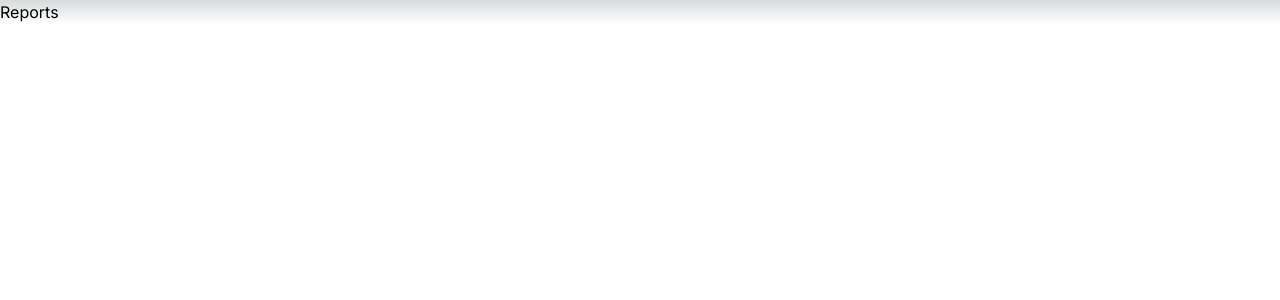
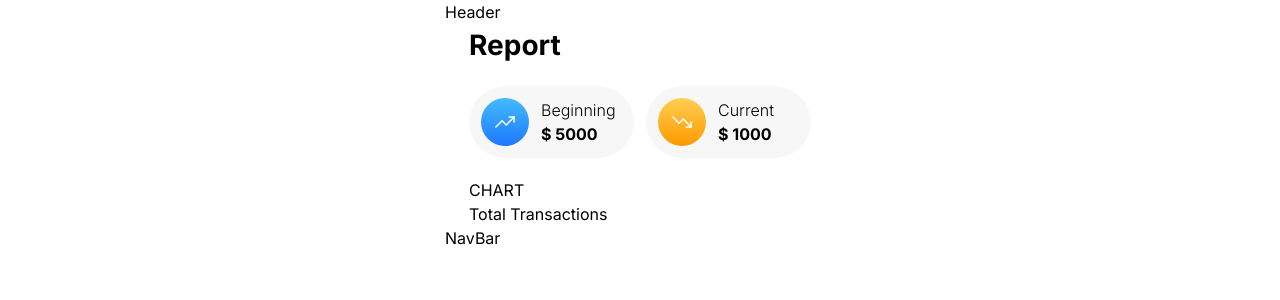
Before and after one commit to oschwill/finco_project, a Next.js app: page /reports in a window 1280 px wide. Shown: the top 300 px of the page. Built offline with nearby package versions, Linux system fonts and the light colour scheme.

Commit message:
balanceIcons component & added to reports

```diff
--- a/src/app/globals.css
+++ b/src/app/globals.css
@@ -8,22 +8,31 @@
   --background-end-rgb: 255, 255, 255;
 }
 
+* {
+  margin: 0;
+  padding: 0;
+  box-sizing: border-box;
+}
+
 @media (prefers-color-scheme: dark) {
-  :root {
+  /* :root {
     --foreground-rgb: 255, 255, 255;
     --background-start-rgb: 0, 0, 0;
     --background-end-rgb: 0, 0, 0;
-  }
+  } */
 }
 
 body {
   color: rgb(var(--foreground-rgb));
-  background: linear-gradient(
+  width: 390px;
+  height: 100vh;
+  margin: 0 auto;
+  /* background: linear-gradient(
       to bottom,
       transparent,
       rgb(var(--background-end-rgb))
     )
-    rgb(var(--background-start-rgb));
+    rgb(var(--background-start-rgb)); */
 }
 
 @layer utilities {
--- a/src/app/reports/page.tsx
+++ b/src/app/reports/page.tsx
@@ -1,5 +1,25 @@
+import BalanceIcons from '@/components/balanceIcons/balanceIcons';
+import Header from '@/components/header/header';
+import NavBar from '@/components/navbar/navbar';
+
 const Reports = () => {
-    return ( <h1>Reports</h1> );
-}
+  return (
+    <>
+      <Header />
+      <main className='reports mx-6'>
+        <h1 className='text-[28px] font-bold mb-1'>Report</h1>
+        <BalanceIcons
+          trendingUpTitle={'Beginning'}
+          trendingUpValue={5000}
+          trendingDownTitle={'Current'}
+          trendingDownValue={1000}
+        />
+        <div>CHART</div>
+        <h2>Total Transactions</h2>
+      </main>
+      <NavBar />
+    </>
+  );
+};
 
 export default Reports;
--- /dev/null
+++ b/src/components/balanceIcons/balanceIcons.tsx
@@ -0,0 +1,34 @@
+const BalanceIcons = (props: {
+  trendingUpTitle: string;
+  trendingUpValue: number;
+  trendingDownTitle: string;
+  trendingDownValue: number;
+}) => {
+  return (
+    <section className='balance-icons my-5'>
+      <div className='wrapper grid grid-cols-2 gap-3'>
+        <div className='flex gap-3 bg-[#f7f7f7] p-3 rounded-[36px]'>
+          <div className='flex'>
+            <img src='/img/trending-up.svg' alt='trending up icon' />
+          </div>
+          <div className='flex flex-col'>
+            <p className="'text-sm font-light">{props.trendingUpTitle}</p>
+            <p className='font-bold'>$ {props.trendingUpValue}</p>
+          </div>
+        </div>
+
+        <div className='flex gap-3 bg-[#f7f7f7] p-3 rounded-[36px]'>
+          <div className='flex'>
+            <img src='/img/trending-down.svg' alt='trending up icon' />
+          </div>
+          <div className='flex flex-col'>
+            <p className="'text-sm font-light">{props.trendingDownTitle}</p>
+            <p className='font-bold'>$ {props.trendingDownValue}</p>
+          </div>
+        </div>
+      </div>
+    </section>
+  );
+};
+
+export default BalanceIcons;
--- a/tailwind.config.ts
+++ b/tailwind.config.ts
@@ -1,22 +1,22 @@
-import type { Config } from "tailwindcss";
+import type { Config } from 'tailwindcss';
 
 const config: Config = {
   content: [
-    "./src/pages/**/*.{js,ts,jsx,tsx,mdx}",
-    "./src/components/**/*.{js,ts,jsx,tsx,mdx}",
-    "./src/app/**/*.{js,ts,jsx,tsx,mdx}",
+    './src/pages/**/*.{js,ts,jsx,tsx,mdx}',
+    './src/components/**/*.{js,ts,jsx,tsx,mdx}',
+    './src/app/**/*.{js,ts,jsx,tsx,mdx}',
   ],
-  theme: {
-    extend: {
-      backgroundImage: {
-        "gradient-linear": "linear-gradient(180deg, #44BBFE 0%, #1E78FE 100%)",
-        "gradient-radial": "radial-gradient(var(--tw-gradient-stops))",
-        "gradient-conic":
-          "conic-gradient(from 180deg at 50% 50%, var(--tw-gradient-stops))",
-      },
-      colors: { primary : "#44BBFE"}
-    },
-  },
-  plugins: [require("daisyui")],
+  // theme: {
+  //   extend: {
+  //     backgroundImage: {
+  //       "gradient-linear": "linear-gradient(180deg, #44BBFE 0%, #1E78FE 100%)",
+  //       "gradient-radial": "radial-gradient(var(--tw-gradient-stops))",
+  //       "gradient-conic":
+  //         "conic-gradient(from 180deg at 50% 50%, var(--tw-gradient-stops))",
+  //     },
+  //     colors: { primary : "#44BBFE"}
+  //   },
+  // },
+  // plugins: [require("daisyui")],
 };
 export default config;
```
Also changed, not shown: public/img/trending-down.svg (added), public/img/trending-up.svg (added).
